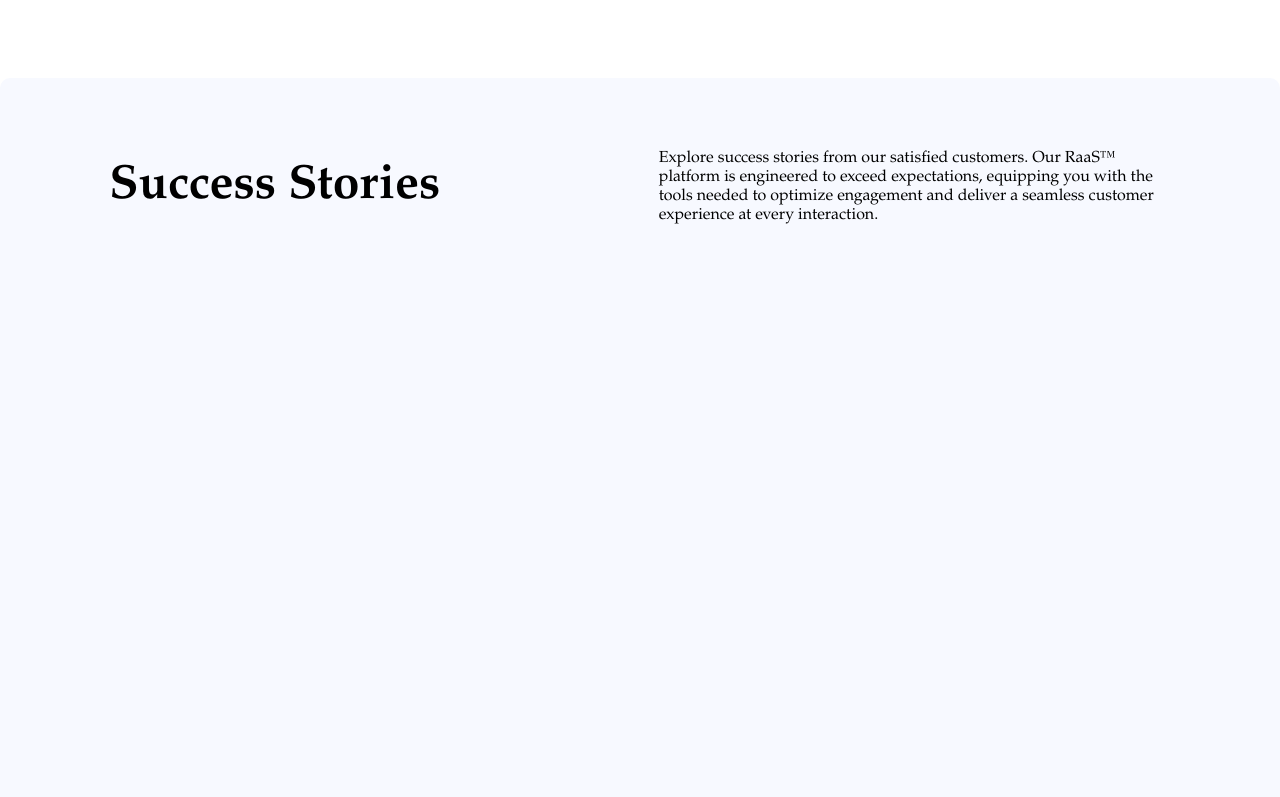
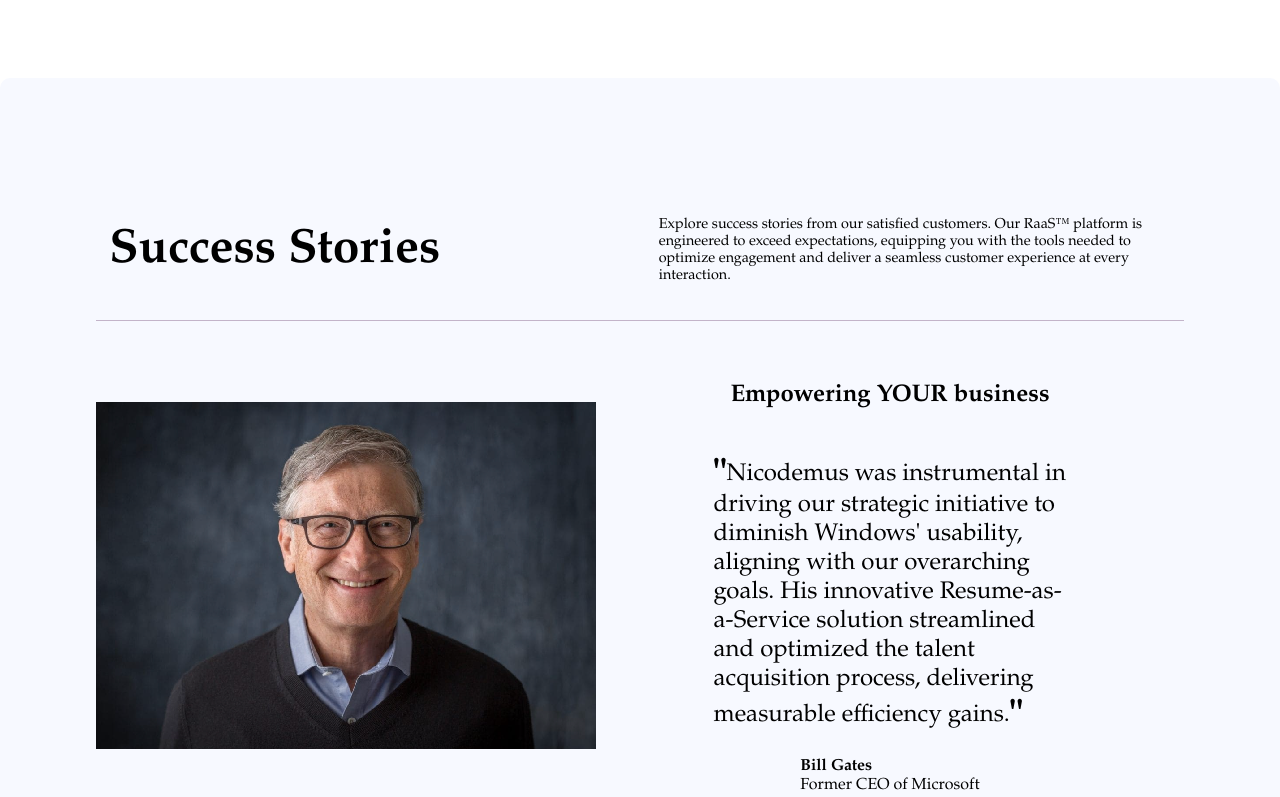
Before and after one commit to landaverdend/portfolio-site, a React (Vite) app: page / in a window 1280 px wide. Shown: the part 1083-1880 px from the top of the page. Built offline with nearby package versions, Linux system fonts and the light colour scheme.

Commit message:
updated reccomended drawer...

```diff
--- a/src/components/companyDock/CompanyDock.tsx
+++ b/src/components/companyDock/CompanyDock.tsx
@@ -18,16 +18,15 @@ export default function CompanyDock() {
   return (
     <div id="featured" className="featured-dock">
       {/* <h2>AS FEATURED IN</h2> */}
-
       <div className="dock-list-container">
         <span className="company-list">
           {logos.map((logo) => (
-            <img id={crypto.randomUUID()} src={logo} className="logo" />
+            <img key={crypto.randomUUID()} src={logo} className="logo" />
           ))}
         </span>
         <span className="company-list">
           {logos2.map((logo) => (
-            <img id={crypto.randomUUID()} src={logo} className="logo" />
+            <img key={crypto.randomUUID()} src={logo} className="logo" />
           ))}
         </span>
       </div>
--- a/src/components/fakeCaptcha/fake-captcha.css
+++ b/src/components/fakeCaptcha/fake-captcha.css
@@ -12,6 +12,8 @@
   border: 1px solid #d3d3d3;
   background-color: #f9f9f9;
   box-shadow: 1px 1px 1px rgba(44, 46, 46, 0.5);
+
+  font-family: Arial, Helvetica, sans-serif;
 
   .captcha-container__left {
     position: relative; /* necessary for child block in the fake captcha grid*/
--- a/src/views/splashView/reccomendationDrawer/ReccomendationDrawer.tsx
+++ b/src/views/splashView/reccomendationDrawer/ReccomendationDrawer.tsx
@@ -1,17 +1,63 @@
+import { useState } from 'react';
 import './reccomendation-drawer.css';
+import BillGates from '@assets/images/reccomenders/bill-gates.png';
+
+type Testimonial = {
+  imageSrc: string;
+  tagLine: string;
+  reccomendation: string;
+  title: string;
+  name: string;
+};
+
+const testimonials: Array<Testimonial> = [
+  {
+    imageSrc: BillGates,
+    tagLine: 'Empowering YOUR business',
+    reccomendation:
+      "Nicodemus was instrumental in driving our strategic initiative to diminish Windows' usability, aligning with our overarching goals. His innovative Resume-as-a-Service solution streamlined and optimized the talent acquisition process, delivering measurable efficiency gains.",
+    title: 'Former CEO of Microsoft',
+    name: 'Bill Gates',
+  },
+];
 
 export default function ReccomendationDrawer() {
+  const [testimonialIndex, setTestimonialIndex] = useState(0);
+
+  const { name, title, reccomendation, imageSrc, tagLine } = testimonials[testimonialIndex];
+
   return (
     <div className="reccomendation-container">
-      <div className="testimonial-section">
+      <div className="testimonial-header">
         <h2>Success Stories</h2>
-
         <p>
           Explore success stories from our satisfied customers. Our RaaS{'™'} platform is engineered to exceed expectations,
           equipping you with the tools needed to optimize engagement and deliver a seamless customer experience at every
           interaction.
         </p>
       </div>
+
+      <hr />
+
+      <div className="reccomendation-drawer">
+        <div className="reccomendation-image">
+          <img src={imageSrc}></img>
+        </div>
+
+        <div className="reccomendation-data">
+          <h2>{tagLine}</h2>
+          <p>
+            <span className="quotation">"</span>
+            {reccomendation}
+            <span className="quotation">"</span>
+          </p>
+
+          <div className="reccomender-details">
+            <b>{name}</b>
+            <span>{title}</span>
+          </div>
+        </div>
+      </div>
     </div>
   );
 }
--- a/src/views/splashView/reccomendationDrawer/reccomendation-drawer.css
+++ b/src/views/splashView/reccomendationDrawer/reccomendation-drawer.css
@@ -10,22 +10,69 @@
 
   height: 100vh;
 
-  .testimonial-section {
+  .testimonial-header {
     display: flex;
     flex-direction: row;
     align-items: center;
     justify-content: space-around;
 
     width: 100%;
-    margin: 5vh 0 0 0;
+    margin: 13vh 0 0 0;
 
     h2 {
       font-size: 3rem;
     }
 
     p {
-      font-size: 1rem;
+      font-size: 0.9rem;
       max-width: 40%;
     }
   }
+
+  hr {
+    width: 85%;
+    margin: 0px;
+    border-width: 1px 0px 0px;
+    height: 1px;
+    border-style: solid;
+    border-color: rgb(189, 167, 187);
+    background-color: transparent;
+    opacity: 0.8;
+    mix-blend-mode: multiply;
+  }
+
+  .reccomendation-drawer {
+    display: flex;
+    align-items: center;
+    justify-content: space-around;
+    width: 85%;
+
+    margin-top: 5vh;
+
+    .reccomendation-image {
+    }
+
+    .reccomendation-data {
+      display: flex;
+      flex-direction: column;
+      align-items: center;
+      justify-content: center;
+
+      .quotation {
+        font-weight: 800;
+        font-size: 2rem;
+      }
+
+      p {
+        max-width: 60%;
+        font-size: 1.5rem;
+        font-weight: 500;
+      }
+
+      .reccomender-details {
+        display: flex;
+        flex-direction: column;
+      }
+    }
+  }
 }
```
Also changed, not shown: src/assets/images/reccomenders/bill-gates.png (added).
